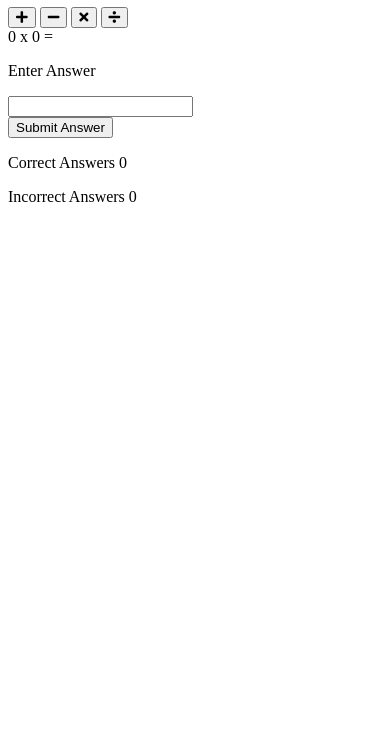
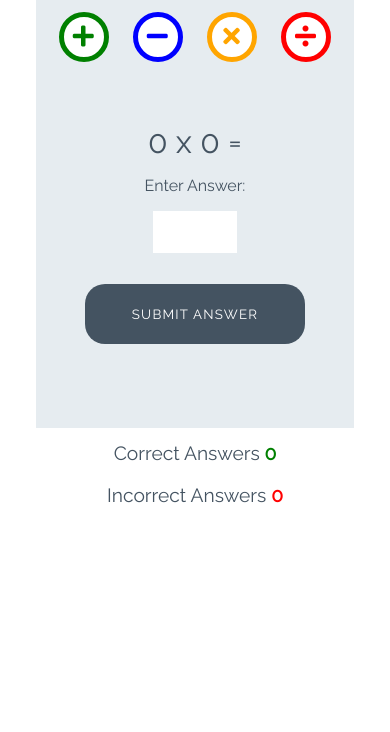
Before and after one commit to CianThornhill/love-maths-CI, a plain HTML site: page index.html in a window 390 px wide. Shown: the part 112-844 px from the top of the page. Drawn offline with Linux system fonts and the light colour scheme.

Commit message:
add styles for page

```diff
--- a/assets/css/style.css
+++ b/assets/css/style.css
@@ -1,4 +1,244 @@
-/*body{
-    //test for connection
-    background-color: blue;
-}*/
+/* --------- Global style */
+
+body {
+    background-color: white;
+    font-family: "Raleway", sans-serif;
+    color: #445361;
+    text-align: center;
+}
+
+/* --------- Heading */
+
+.heading {
+    text-align: center;
+    font-size: 2.5rem;
+}
+
+.logo {
+    height: 40px;
+    padding-right: 5px;
+}
+
+/* --------- Game layout */
+
+.game-area {
+    background-color: #E6ECF0;
+    box-sizing: border-box;
+    width: 85%;
+    height: 65vh;
+    max-height: 450px;
+    max-width: 830px;
+    margin-left: auto;
+    margin-right: auto;
+    padding: 1%;
+}
+
+.question-area {
+    width: 50%;
+    font-size: 2rem;
+    margin: auto;
+    padding: 50px 0;
+}
+
+.question-area span {
+    padding: 0 15px;
+}
+
+.score-area {
+    margin: 5px auto;
+    width: 60%;
+    font-size: 1.2rem;
+}
+
+.controls-area {
+    width: 85%;
+    margin: 30px auto;
+}
+
+#score {
+    color: green;
+    font-weight: bold;
+}
+
+#incorrect {
+    color: red;
+    font-weight: bold;
+}
+
+.answer-message {
+    display: none;
+    font-size: 1rem;
+}
+
+#answer-box {
+    border: none;
+    color: #445361;
+    display: inline-block;
+    height: 40px;
+    width: 80px;
+    font-size: 1.2rem;
+}
+
+.scores {
+    display: inline-block;
+    padding: 25px;
+}
+
+/* --------- Buttons */
+
+.btn {
+    width: 220px;
+    height: 60px;
+    font-family: "Raleway", sans-serif;
+    text-transform: uppercase;
+    letter-spacing: 1.2px;
+    color: white;
+}
+
+.btn:focus {
+    outline: none;
+}
+
+.btn--big {
+    padding-top: 10px;
+    border-radius: 50%;
+    background-color: white;
+    border: 10px solid;
+    width: 100px;
+    height: 100px;
+    font-size: 3.2rem;
+    margin: 0 30px;
+    transition: all 0.5s;
+}
+
+.btn--blue {
+    border-color: blue;
+    color: blue;
+}
+
+.btn--blue:active,
+.btn--blue:hover {
+    background-color: darkblue;
+    color: white;
+}
+
+.btn--orange {
+    border-color: orange;
+    color: orange;
+}
+
+.btn--orange:active,
+.btn--orange:hover {
+    background-color: darkorange;
+    color: white;
+}
+
+.btn--red {
+    border-color: red;
+    color: red;
+}
+
+.btn--red:active,
+.btn--red:hover {
+    background-color: darkred;
+    color: white;
+}
+
+.btn--green {
+    border-color: green;
+    color: green;
+}
+
+.btn--green:active,
+.btn--green:hover {
+    background-color: darkgreen;
+    color: white;
+}
+
+.btn--gray {
+    margin-top: 25px;
+    background-color: #445361;
+    border: 1px transparent;
+    border-radius: 20px;
+}
+
+.btn--gray:active,
+.btn--gray:hover {
+    background-color: #0d1013;
+}
+
+/* --------- Media queries */
+
+@media (max-width: 414px) {
+    .controls-area {
+        width: 100%;
+    }
+
+    .btn--big {
+        margin: 0 10px;
+        padding: 5px;
+        border: 5px solid;
+        width: 50px;
+        height: 50px;
+        font-size: 1.5rem;
+    }
+
+    .btn--big::after {
+        font-size: 0.6rem;
+        left: -0.7rem;
+    }
+
+    .question-area {
+        padding: 10% 0;
+        width: 100%;
+    }
+
+    .question-area span {
+        padding: 0;
+    }
+
+    .answer-message {
+        display: block;
+    }
+
+    #answer-box {
+        display: block;
+        margin: 0 auto;
+    }
+    .btn--gray {
+        margin-top: 0;
+    }
+
+    .score-area {
+        width: 100%;
+    }
+
+    .scores {
+        margin: 0.5em auto;
+        display: block;
+        padding: 5px;
+    }
+
+    .heading {
+        font-size: 2rem;
+    }
+}
+
+@media (max-width: 320px) {
+    .game-area {
+        height: 70vh;
+    }
+
+    .controls-area {
+        width: 75%;
+        margin: 10px auto;
+    }
+
+    .btn--big {
+        margin: 10px 10px;
+    }
+    .question-area {
+        padding: 10px 0;
+    }
+
+}
--- a/index.html
+++ b/index.html
@@ -1,34 +1,36 @@
 <!DOCTYPE html>
 <html lang="en">
+
 <head>
     <meta charset="UTF-8">
     <meta name="viewport" content="width=device-width, initial-scale=1.0">
 
-   <!-- font awesome and google Fonts-->
-    <link rel="stylesheet" href="https://use.fontawesome.com/releases/v5.7.2/css/all.css" integrity="sha384-fnmOCqbTlWIlj8LyTjo7mOUStjsKC4pOpQbqyi7RrhN7udi9RwhKkMHpvLbHG9Sr" crossorigin="anonymous">
+    <!-- font awesome and google fonts -->
+    <link rel="stylesheet" href="https://use.fontawesome.com/releases/v5.7.2/css/all.css"
+        integrity="sha384-fnmOCqbTlWIlj8LyTjo7mOUStjsKC4pOpQbqyi7RrhN7udi9RwhKkMHpvLbHG9Sr" crossorigin="anonymous">
     <link href="https://fonts.googleapis.com/css?family=Raleway%7CRighteous" rel="stylesheet">
 
     <link rel="stylesheet" href="assets/css/style.css">
     <title>Document</title>
 </head>
+
 <body>
     <h1 class="heading">
-        <img class="logo" src="assets/images/logo.png" alt="logo">
-        Love Maths
+        <img class="logo" src="assets/images/logo.png" alt="logo"> Love Maths
     </h1>
 
     <div class="game-area">
         <div class="controls-area">
-            <button class="btn btn--big btn--green">
+            <button data-type="addition" class="btn btn--big btn--green">
                 <i class="fas fa-plus"></i>
             </button>
-            <button class="btn btn--big btn--blue">
+            <button data-type="subtract" class="btn btn--big btn--blue">
                 <i class="fas fa-minus"></i>
             </button>
-            <button class="btn btn--big btn--orange">
+            <button data-type="multiply" class="btn btn--big btn--orange">
                 <i class="fas fa-times"></i>
             </button>
-            <button class="btn btn--big btn--red">
+            <button data-type="division" class="btn btn--big btn--red">
                 <i class="fas fa-divide"></i>
             </button>
         </div>
@@ -37,19 +39,18 @@
             <span id="operator">x</span>
             <span id="operand2">0</span>
             <span>=</span>
-            <p class="answer-message">Enter Answer</p>
-            <input type="number" name="answer-box" id="answer-box">
+            <p class="answer-message">Enter Answer:</p>
+            <input id="answer-box" type="number">
         </div>
-        <button class="btn btn--grey">Submit Answer</button>
-
+        <button data-type="submit" class="btn btn--gray">Submit Answer</button>
     </div>
 
     <div class="score-area">
         <p class="scores">Correct Answers <span id="score">0</span></p>
         <p class="scores">Incorrect Answers <span id="incorrect">0</span></p>
-
     </div>
 
     <script src="assets/js/script.js"></script>
 </body>
+
 </html>
```
